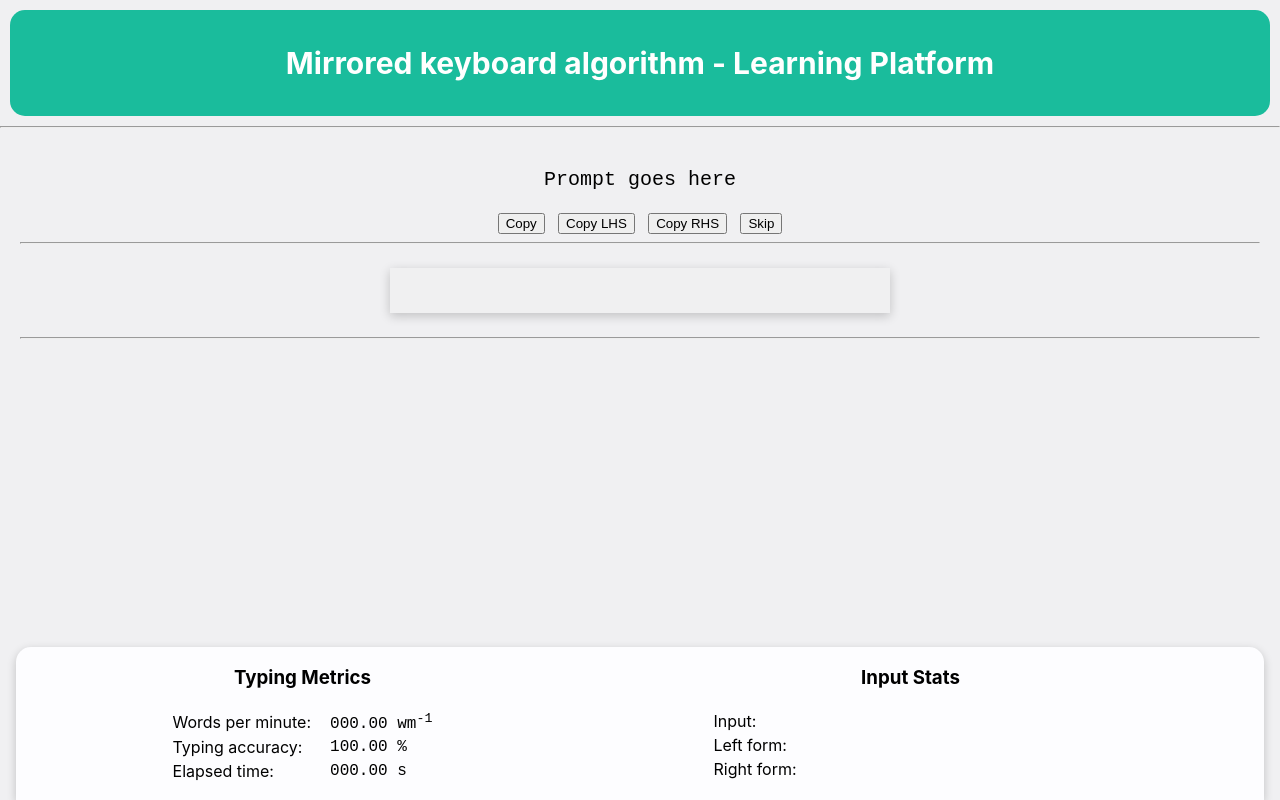
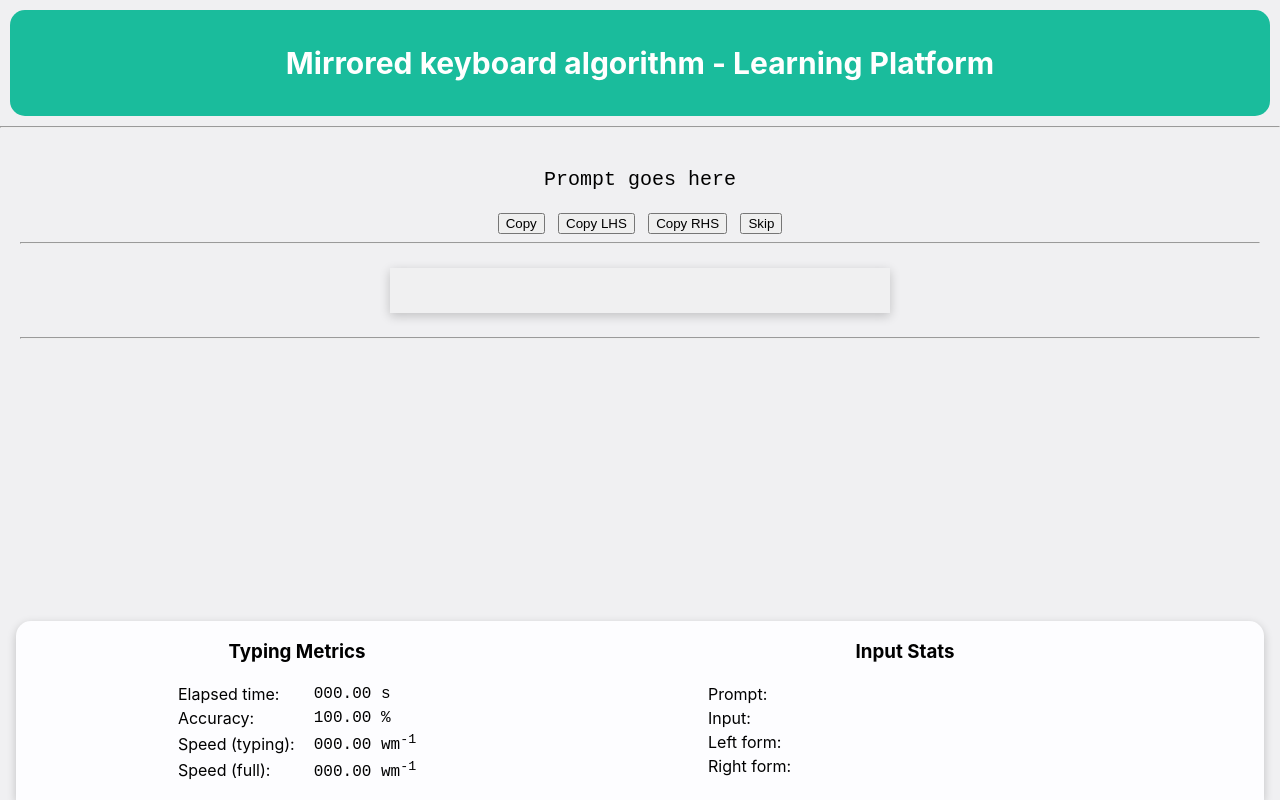
Before and after one commit to tmcowley/mk-front-end, a React (Create React App) app: page / in a window 1280 px wide. Built offline with nearby package versions, Linux system fonts and the light colour scheme; no server answers.

Commit message:
improving UI

```diff
--- a/src/App.css
+++ b/src/App.css
@@ -227,3 +227,7 @@ td {
 /* #wheelPicker.li::selection {
   background-color: black;
 } */
+
+.bottomBorder {
+  border: 1px solid black;
+}
--- a/src/App.tsx
+++ b/src/App.tsx
@@ -70,6 +70,7 @@ function App() {
   const [elapsedTime, setElapsedTime] = useState(0);
 
   const [wpm, setWpm] = useState(0);
+  const [wpmTrue, setWpmTrue] = useState(0);
 
   const [errorRate, setErrorRate] = useState(0);
 
@@ -121,7 +122,6 @@ function App() {
 
     // eslint-disable-next-line react-hooks/exhaustive-deps
   }, [input]);
-
 
   // when the API becomes active
   useEffect(() => {
@@ -181,6 +181,9 @@ function App() {
         <TextInput
           input={input}
           apiActive={apiActive}
+          sentenceSelectorHidden={
+            results === [] || !results || results.length === 0 || !computed
+          }
           handleOnInput={handleOnInput}
           queryAPIStatus={queryAPIStatus}
           addKeydownListener={addKeydownListener}
@@ -191,15 +194,17 @@ function App() {
         {/* Sentence wheel selector */}
         <SentenceSelector
           results={results}
-          computed={computed}
+          hidden={
+            results === [] || !results || results.length === 0 || !computed
+          }
           onChange={(targetArg) => {
             // edit top-level variable: target
             // note: all attempts to change state failed
             target = {
               id: targetArg.id,
-              value: (targetArg.value as string).slice(4)
-            }
-            addKeydownListener()
+              value: (targetArg.value as string).slice(4),
+            };
+            addKeydownListener();
           }}
         />
 
@@ -207,10 +212,12 @@ function App() {
       </div>
 
       <Footer
+        prompt={prompt}
         inputDelta={inputDelta}
         input={input}
         lhsEquiv={lhsEquiv}
         rhsEquiv={rhsEquiv}
+        wpmTrue={wpmTrue}
         wpm={wpm}
         errorRate={errorRate}
         elapsedTime={elapsedTime}
@@ -248,7 +255,6 @@ function App() {
   }
 
   function handleKeydown(e: KeyboardEvent) {
-
     e.preventDefault();
 
     // listen for enter key
@@ -335,7 +341,7 @@ function App() {
       }
 
       console.log("Notice: setting wpm");
-      setWpm(correctWordsCount / elapsedTimeMins);
+      setWpmTrue(correctWordsCount / elapsedTimeMins);
     }
 
     // recalculate error rates
@@ -497,7 +503,6 @@ function App() {
       (response) => {
         // generate the results array
         const resultsArray = response.data;
-        resultsArray.reverse();
         setResults(resultsArray);
 
         setComputed(true);
--- a/src/components/Footer.tsx
+++ b/src/components/Footer.tsx
@@ -1,20 +1,24 @@
 type FooterProps = {
+  prompt: string;
   inputDelta: string;
   input: string;
   lhsEquiv: string;
   rhsEquiv: string;
 
   wpm: number;
+  wpmTrue: number;
   errorRate: number;
   elapsedTime: number;
 };
 
 function Footer({
+  prompt,
   inputDelta,
   input,
   lhsEquiv,
   rhsEquiv,
   wpm,
+  wpmTrue,
   errorRate,
   elapsedTime,
 }: FooterProps) {
@@ -33,40 +37,47 @@ function Footer({
               <td
               // className="boldText"
               >
-                Words per minute:{" "}
+                Elapsed time:{" "}
               </td>
               <td className="monospace large leftPadding1em">
-                {wpm.toFixed(2).toString().padStart(6, "0")} wm<sup>{-1}</sup>
+                {(elapsedTime / 1000).toFixed(2).toString().padStart(6, "0")} s
               </td>
             </tr>
+
+            {/* <hr /> */}
+
             <tr>
               <td
               // className="boldText"
               >
-                Typing accuracy:{" "}
+                Accuracy:{" "}
               </td>
               <td className="monospace large leftPadding1em">
                 {(100 - errorRate).toFixed(2).toString().padStart(6, "0")} %
               </td>
             </tr>
-            {/* <tr>
-              <td className="boldText">Typing error rate: </td>
-              <td className="monospace large leftPadding1em">
-                {
 
-                errorRate.toFixed(2).toString().padStart(6, "0")
-
-                } %
-              </td>
-            </tr> */}
             <tr>
               <td
               // className="boldText"
               >
-                Elapsed time:{" "}
+                Speed (typing):{" "}
               </td>
               <td className="monospace large leftPadding1em">
-                {(elapsedTime / 1000).toFixed(2).toString().padStart(6, "0")} s
+                {wpm.toFixed(2).toString().padStart(6, "0")} wm
+                <sup>{-1}</sup>
+              </td>
+            </tr>
+
+            <tr>
+              <td
+              // className="boldText"
+              >
+                Speed (full):{" "}
+              </td>
+              <td className="monospace large leftPadding1em">
+                {wpmTrue.toFixed(2).toString().padStart(6, "0")} wm
+                <sup>{-1}</sup>
               </td>
             </tr>
           </tbody>
@@ -87,6 +98,13 @@ function Footer({
             <col />
           </colgroup>
           <tbody>
+            <tr>
+              <td>Prompt: </td>
+              <td className="monospace large leftPadding1em">{prompt}</td>
+            </tr>
+
+            {/* <hr /> */}
+
             <tr>
               <td
               // className="boldText"
--- a/src/components/SentenceSelector.tsx
+++ b/src/components/SentenceSelector.tsx
@@ -12,18 +12,16 @@ import WheelPicker, {
 
 type SentenceSelectorProps = {
   results: string[] | undefined;
-  computed: boolean;
+  hidden: boolean;
   onChange: (target: PickerData) => void;
 };
 
 function SentenceSelector({
   results,
-  computed,
+  hidden,
   onChange,
 }: SentenceSelectorProps) {
-  if (results === [] || !results || results.length === 0 || !computed) {
-    return <></>;
-  }
+  if (hidden || !results) return <></>;
 
   // convert results array to picker data
   const data: Array<PickerData> = [];
--- a/src/components/TextInput.tsx
+++ b/src/components/TextInput.tsx
@@ -1,22 +1,29 @@
-import {blurInputBox} from "../utils/methods";
+import React from "react";
+import { blurInputBox } from "../utils/methods";
 
 type TextInputProps = {
-    input: string
-    apiActive: boolean
-    handleOnInput: Function
-    queryAPIStatus: Function
-    addKeydownListener: Function
-}
+  input: string;
+  apiActive: boolean;
+  sentenceSelectorHidden: boolean;
+  handleOnInput: Function;
+  queryAPIStatus: Function;
+  addKeydownListener: Function;
+};
 
 function TextInput({
-    input,
-    apiActive,
-    handleOnInput,
-    queryAPIStatus,
-    addKeydownListener
+  input,
+  apiActive,
+  sentenceSelectorHidden,
+  handleOnInput,
+  queryAPIStatus,
+  addKeydownListener,
 }: TextInputProps) {
   return (
-    <form onSubmit={(e) => handleFormSubmit(e)} autoComplete="off">
+    <form
+      onSubmit={(e) => handleFormSubmit(e)}
+      onKeyDown={(e) => handleKeyDown(e)}
+      autoComplete="off"
+    >
       <label>
         <input
           id="input"
@@ -33,6 +40,24 @@ function TextInput({
   function handleFormSubmit(event: React.FormEvent) {
     // prevent default form submission
     event.preventDefault();
+
+    moveToSentenceSelector();
+  }
+
+  function handleKeyDown(event: React.KeyboardEvent) {
+    // console.log("key: {event.key}")
+
+    // listen for results selection
+    if (event.key === "ArrowDown") {
+      event.preventDefault();
+
+      moveToSentenceSelector();
+    }
+  }
+
+  function moveToSentenceSelector() {
+    // if no results found, don't move
+    if (sentenceSelectorHidden) return;
 
     // remove highlight from text input box
     blurInputBox();
```
